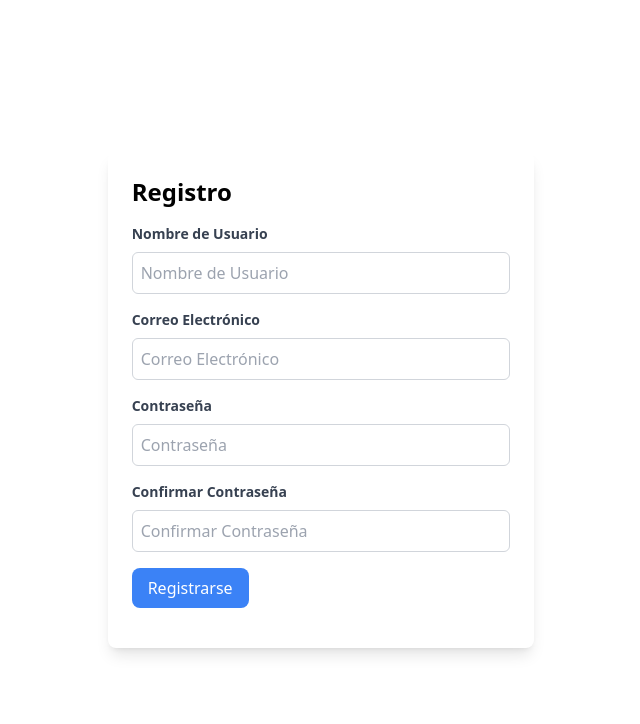
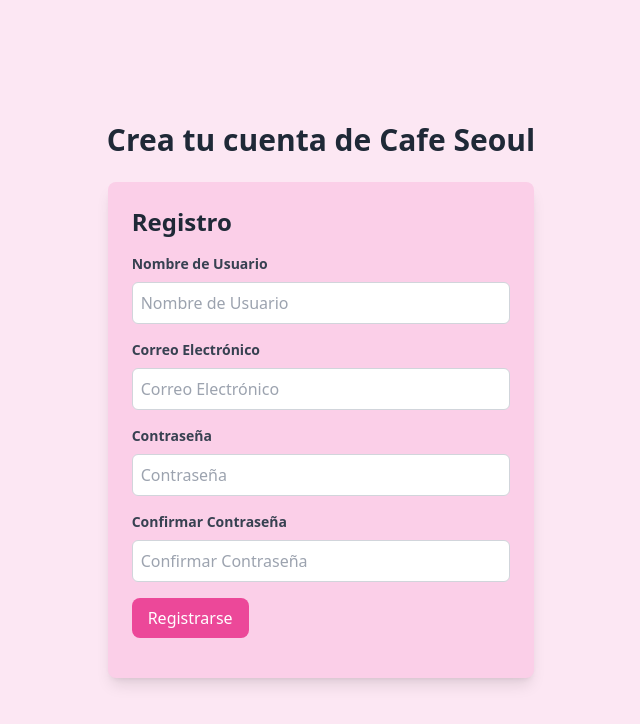
Before and after one commit to ErnestoDanielTafoyaMolina/cafe-seul, an Angular app: page /register in a window 1280 px wide. Shown: the top 724 px of the page, without its empty margins (319-959 px from the left). Built offline with nearby package versions, Linux system fonts and the light colour scheme.

Commit message:
Cambio Diseño Login/register
Se ha modificado el estilo del inicio de sesión de las vistas "login" y "register" a unos de tonalidades rosas. además de agregar ciertos textos referentes a ello.

```diff
--- a/src/app/pages/login/login.component.html
+++ b/src/app/pages/login/login.component.html
@@ -1,5 +1,8 @@
-<div class="flex justify-center items-center h-screen">
-    <div class="w-1/3 bg-white p-6 rounded-lg shadow-lg">
+<div class="flex flex-col items-center justify-center h-screen bg-pink-100">
+    <!-- Texto de bienvenida fuera de la tarjeta -->
+    <h1 class="text-3xl font-bold mb-6 text-gray-800">Bienvenidos a Cafe Seoul</h1>
+
+    <div class="w-1/3 bg-pink-200 p-6 rounded-lg shadow-lg">
         <h2 class="text-2xl font-semibold mb-4">Iniciar Sesión</h2>
 
         <form>
@@ -13,7 +16,8 @@
             </div>
 
             <div class="flex items-center justify-between mb-4">
-                <button class="bg-blue-500 text-white p-2 px-4 rounded-lg hover:bg-blue-600" type="submit">Iniciar Sesión</button>
+                <!-- Cambia el color del botón a rosa más fuerte -->
+                <button class="bg-pink-500 text-white p-2 px-4 rounded-lg hover:bg-pink-600" type="submit">Iniciar Sesión</button>
                 <a class="text-blue-500 hover:underline" href="#">¿Olvidaste tu contraseña?</a>
             </div>
         </form>
--- a/src/app/pages/register/register.component.html
+++ b/src/app/pages/register/register.component.html
@@ -1,13 +1,15 @@
-<div class="flex justify-center items-center h-screen">
-  <div class="w-1/3 bg-white p-6 rounded-lg shadow-lg">
-    <h2 class="text-2xl font-semibold mb-4">Registro</h2>
+<div class="flex flex-col items-center justify-center h-screen bg-pink-100">
+    <!-- Texto de bienvenida fuera de la tarjeta -->
+    <h1 class="text-3xl font-bold mb-6 text-gray-800">Crea tu cuenta de Cafe Seoul</h1>
+
+    <div class="w-1/3 bg-pink-200 p-6 rounded-lg shadow-lg">
+        <h2 class="text-2xl font-semibold mb-4 text-gray-800">Registro</h2>
 
         <form>
             <div class="mb-4">
                 <label class="block text-gray-700 text-sm font-bold mb-2" for="username">Nombre de Usuario</label>
                 <input class="w-full border border-gray-300 p-2 rounded-md" type="text" id="username" name="username" placeholder="Nombre de Usuario" required>
             </div>
-
             <div class="mb-4">
                 <label class="block text-gray-700 text-sm font-bold mb-2" for="email">Correo Electrónico</label>
                 <input class="w-full border border-gray-300 p-2 rounded-md" type="email" id="email" name="email" placeholder="Correo Electrónico" required>
@@ -24,7 +26,7 @@
             </div>
 
             <div class="flex items-center justify-between mb-4">
-        <button class="bg-blue-500 text-white p-2 px-4 rounded-lg hover:bg-blue-600" type="submit">Registrarse</button>
+                <button class="bg-pink-500 text-white p-2 px-4 rounded-lg hover:bg-pink-600" type="submit">Registrarse</button>
             </div>
         </form>
     </div>
```
Lines whose indentation alone changed are shown as unchanged.
